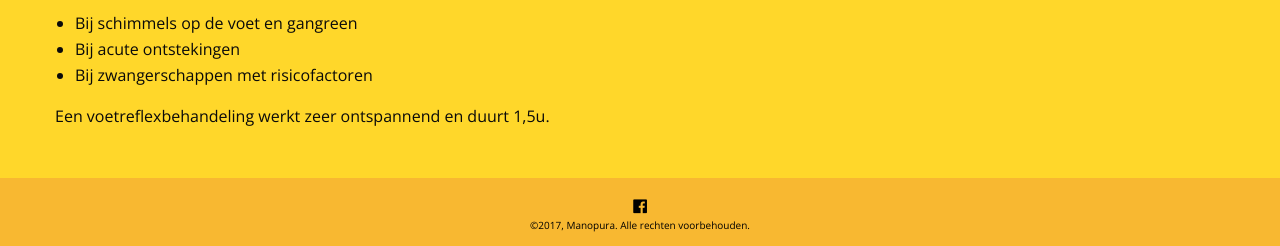
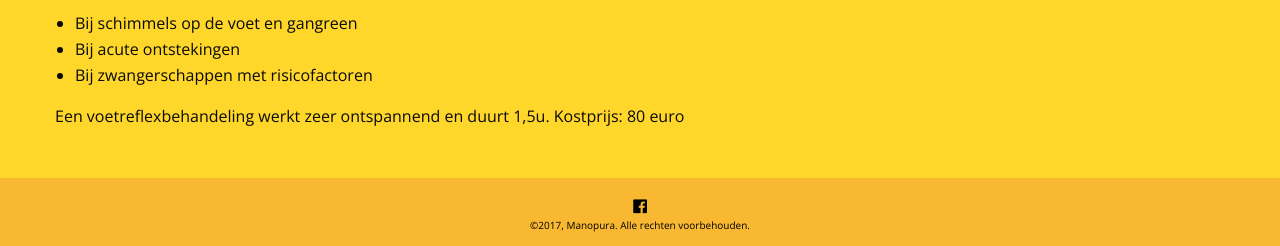
Before and after one commit to manopura/manopura.github.io, a Jekyll site: the page built from voetreflexologie.md, in a window 1280 px wide. Shown: the part 743-989 px from the top of the page. Built offline with Jekyll 4.4.1, drawn with Linux system fonts in a browser that asks for light colours; nearby versions of some CDN libraries; our own code applies the rules of GitHub Pages for plain Markdown files.

Commit message:
Update voetreflexologie.md

```diff
--- a/voetreflexologie.md
+++ b/voetreflexologie.md
@@ -17,4 +17,4 @@ Contra-indicaties:
 * Bij acute ontstekingen
 * Bij zwangerschappen met risicofactoren
 
-Een voetreflexbehandeling werkt zeer ontspannend en duurt 1,5u.
+Een voetreflexbehandeling werkt zeer ontspannend en duurt 1,5u. Kostprijs: 80 euro
```
